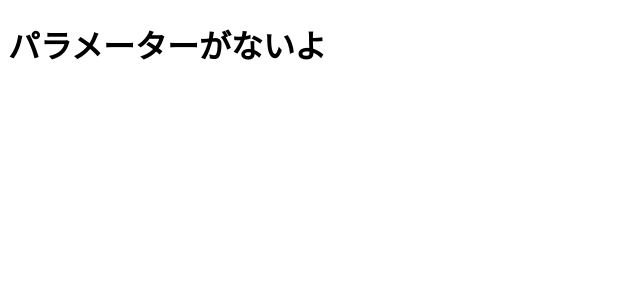
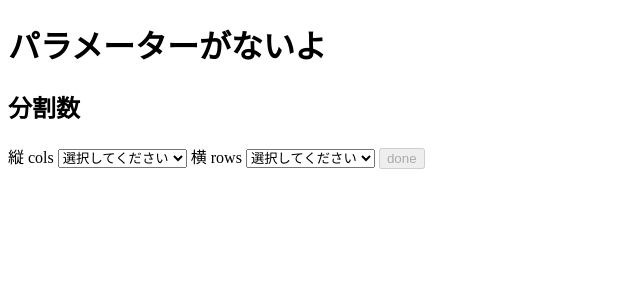
Before and after one commit to 2022AIT-OOP2-G08/Freesubject, a Flask app: page /page4 in a window 1280 px wide. Shown: the top 300 px of the page, without its empty margins (0-640 px from the left). Run offline with Flask 2, Linux system fonts and the light colour scheme.

Commit message:
update
page1-5までの一連の流れを作成
一部未実装部分あり。

```diff
--- /dev/null
+++ b/static/create.js
@@ -0,0 +1,12 @@
+//ゲーム開始ボタンの活性化
+function Oncpuz(){
+    //縦横の分割数を選択していないとスタートできない
+    var colv=document.getElementById('cols');
+    var rows=document.getElementById('rows');
+    var cpuz = document.getElementById('create_puzzle')
+    if(colv.value==""||rows.value==""){
+        cpuz.disabled = true;
+    }else{
+        cpuz.disabled = false;
+    }
+}
--- a/templates/testPage4.html
+++ b/templates/testPage4.html
@@ -5,9 +5,33 @@
   <meta name="viewport" content="width=device-width, initial-scale=1.0">
   <title>テストページ4</title>
   <!-- <link rel="stylesheet" href="{{ url_for('static', filename='janken.css') }}"> -->
+  <script defer src="{{ url_for('static', filename='create.js') }}"></script>
 </head>
 <body>
   <main>
     <h1 >{{ img_Name }}</h1>
+    <h2 >分割数</h2>
+    <p>
+      <form id="create" name="cpuzzle" action="/page5">
+          <text>縦 cols</text>
+          <select id="cols" name="cols" onchange="Oncpuz()">
+              <option value="" selected disabled>選択してください</option>
+              <option value=2> 2 </option>
+              <option value=3> 3 </option>
+              <option value=4> 4 </option>
+              <option value=5> 5 </option>
+          </select>
+          <text>横 rows</text>
+          <select id="rows" name="rows" onchange="Oncpuz()">
+              <option value="" selected disabled>選択してください</option>
+              <option value=2> 2 </option>
+              <option value=3> 3 </option>
+              <option value=4> 4 </option>
+              <option value=5> 5 </option>
+          </select>
+          <button id="create_puzzle" name="create_puzzle" disabled='true'>done</button>
+      </form>
+
+    </p>
   </main>
 </body>
```
